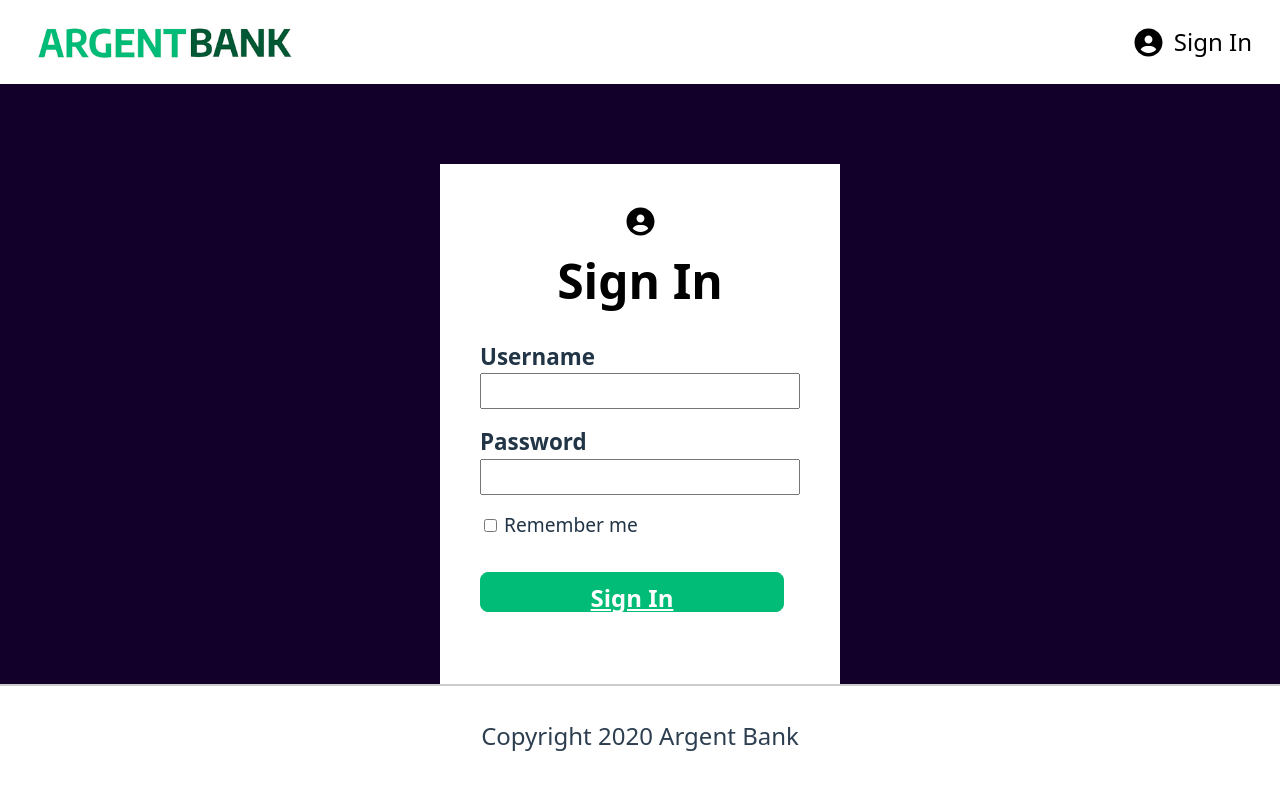
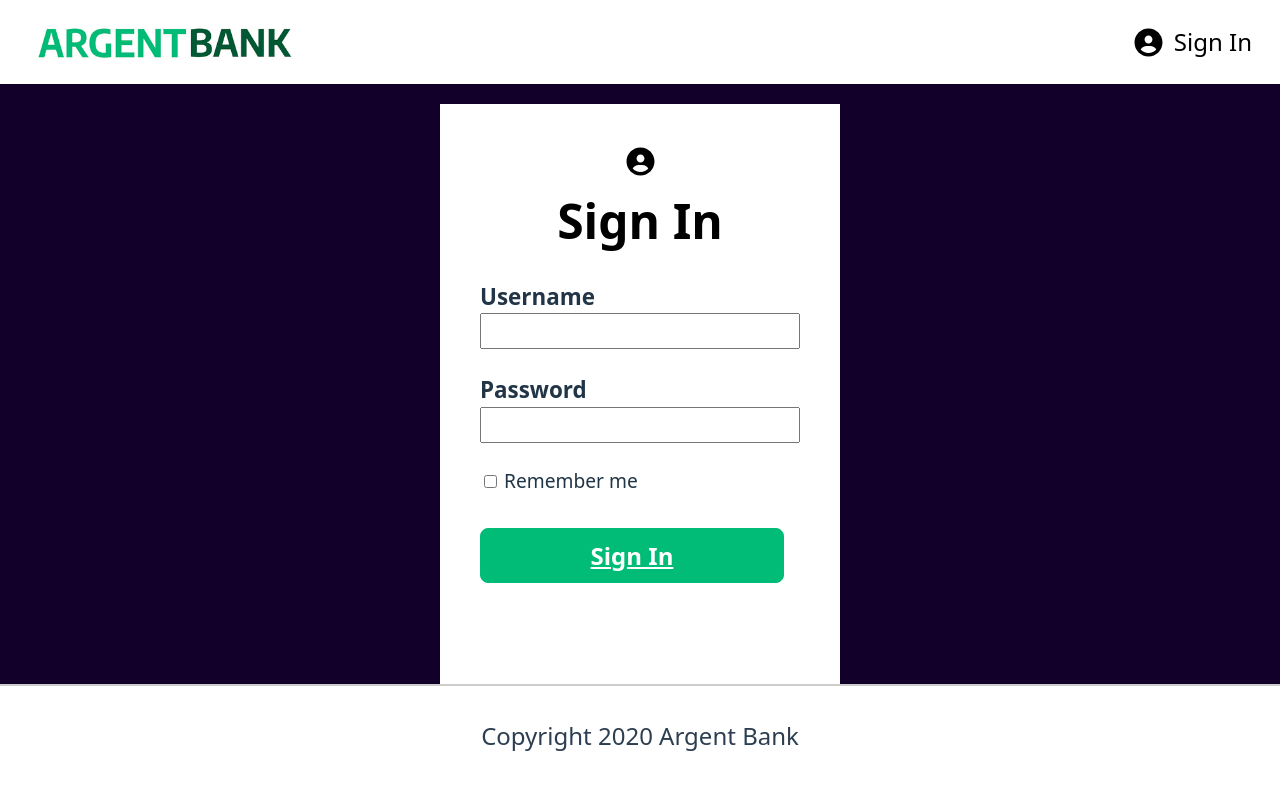
Before and after one commit to Das-F/P13-Bank-API, a React (Vite) app: page /sign-in in a window 1280 px wide. Shown: the top 790 px of the page. Built offline with nearby package versions, Linux system fonts and the light colour scheme.

Commit message:
Link to home by logo added

```diff
--- a/src/components/Header-sign-in.jsx
+++ b/src/components/Header-sign-in.jsx
@@ -7,9 +7,9 @@ function HeaderSignIn() {
   return (
     <nav className="nav">
       <div className="nav-container">
-        <div className="nav-logo">
+        <Link className="nav-logo" to="/">
           <img className="nav-logo-image" src={logo} alt="Argent Bank Logo" />
-        </div>
+        </Link>
         <div className="nav-sign-in">
           <img className="nav-user-icon" src={icon} alt="User Icon" />
           <Link className="nav-link" to="./sign-in">
--- a/src/styles/Sign-in.css
+++ b/src/styles/Sign-in.css
@@ -22,7 +22,7 @@
 .sign-in-button {
   display: block;
   width: 95%;
-  height: 40px;
+  height: 55px;
   padding: 8px;
   font-size: 1.5rem;
   font-weight: bold;
@@ -42,7 +42,7 @@
   box-sizing: border-box;
   background-color: white;
   width: 400px;
-  height: 520px;
+  height: 580px;
   margin: 0 auto;
   padding: 2.5rem;
 }
@@ -55,6 +55,7 @@
 
 .input-remember {
   display: flex;
+  margin: 1.5rem 0;
 }
 
 .input-remember label {
@@ -65,7 +66,7 @@
   display: flex;
   flex-direction: column;
   text-align: left;
-  margin-bottom: 1rem;
+  margin-bottom: 1.5rem;
 }
 
 .input-wrapper label {
```
